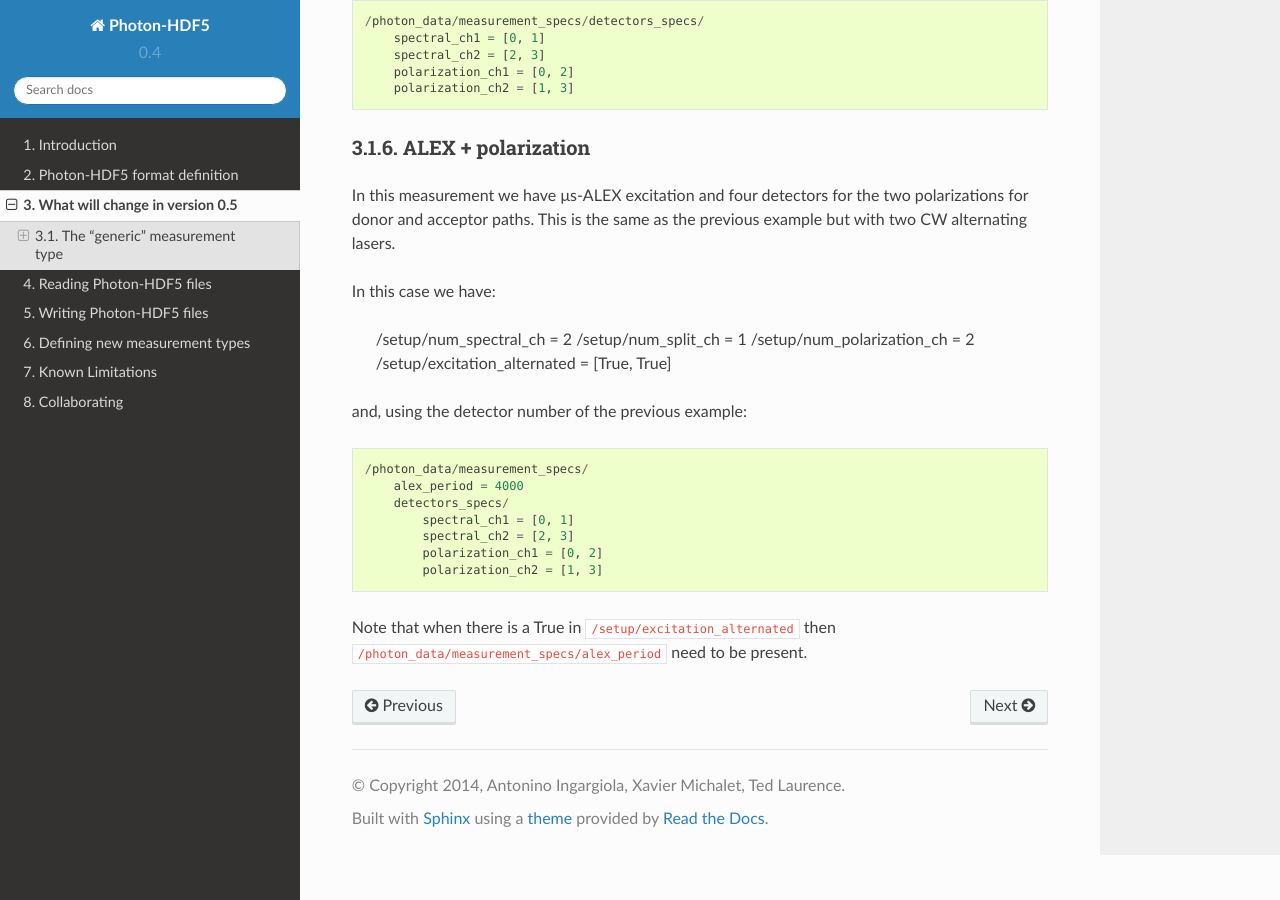
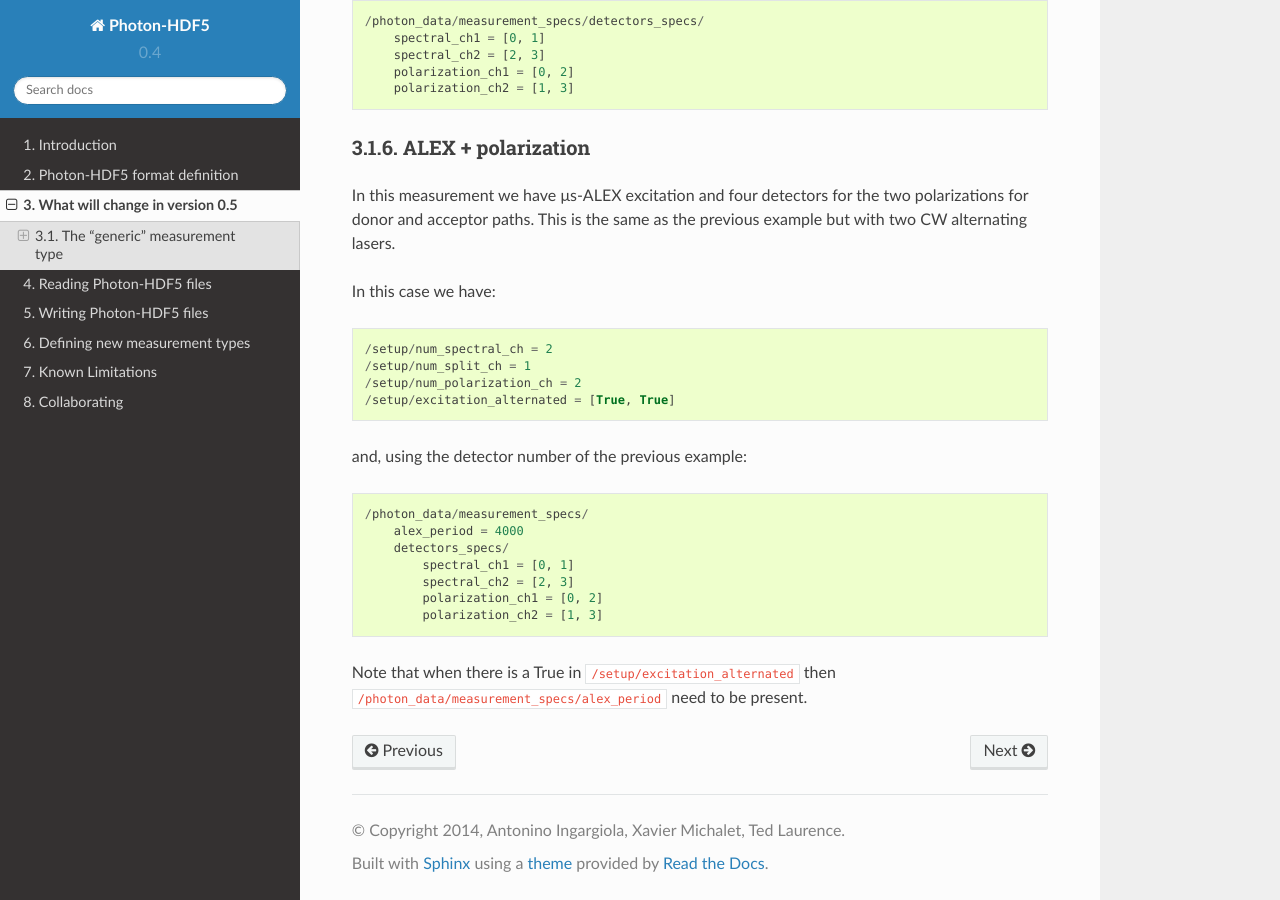
Before and after one commit to Photon-HDF5/photon-hdf5, a Sphinx documentation site: the page built from docs/whats_new_ver05.rst, in a window 1280 px wide and 900 px high, scrolled down 2407 px. Built offline with Sphinx 7.4.7 and the Read the Docs theme 2.0.0, drawn with Linux system fonts in a browser that asks for light colours.

Commit message:
Fix formatting

```diff
--- a/docs/whats_new_ver05.rst
+++ b/docs/whats_new_ver05.rst
@@ -132,8 +132,7 @@ In this measurement we have μs-ALEX excitation and four detectors for the
 two polarizations for donor and acceptor paths. This is the same as the previous
 example but with two CW alternating lasers.
 
-In this case
-we have:
+In this case we have::
 
     /setup/num_spectral_ch = 2
     /setup/num_split_ch = 1
```
